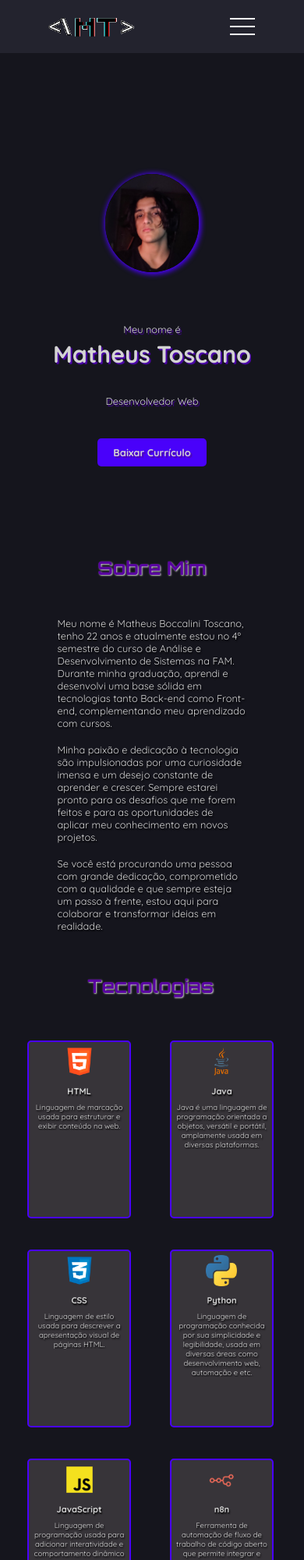
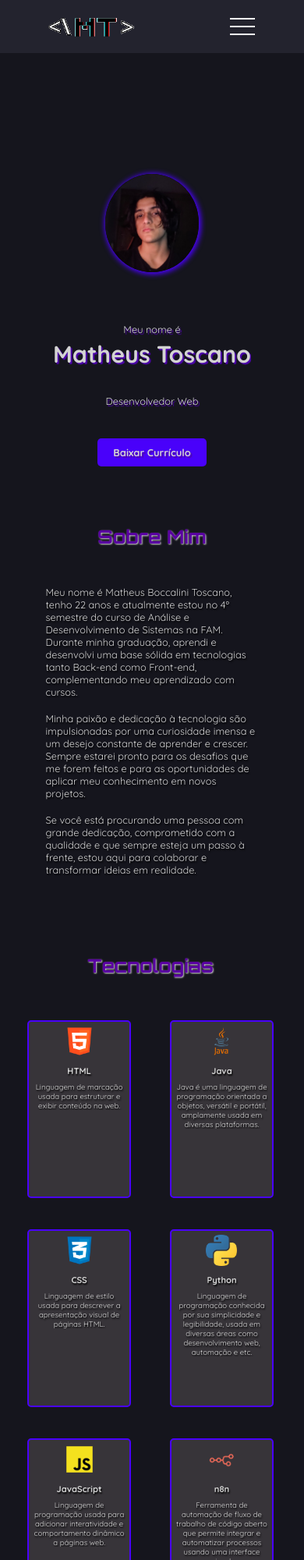
Before and after one commit to matheustoscano18/Portfolio, a plain HTML site: page index.html in a window 390 px wide. Shown: the top 2000 px of the page at 78% size. Drawn offline with Linux system fonts and the light colour scheme.

Commit message:
style fix

```diff
--- a/style.css
+++ b/style.css
@@ -170,19 +170,17 @@ main {
 
 /* COMEÇO SOBRE MIM */
 #sobre-mim {
-    height: 70vh;
     display: flex;
-    align-items: center;
     justify-content: center;
     overflow: hidden;
 }
 
 #sobre-text {
     width: 60vw;
-    padding: 15px;
-    margin: 30px;
+    margin: 15px;
     color: var(--cor-texto);
     text-shadow: var(--sombra-texto);
+    margin-bottom: 200px;
 }
 
 #sobre-text h2 {
@@ -207,7 +205,7 @@ main {
 
 #tecnologias {
     width: 99vw;
-    height: 99vh;
+    margin-bottom: 100px;
 }
 
 #tecnologias h2 {
@@ -221,7 +219,6 @@ main {
 
 #tech-logos {
     display: flex;
-    padding: 20px;
     flex-direction: column;
     align-items: center;
     overflow-y: hidden;
@@ -234,7 +231,7 @@ main {
 
 .tech-info {
     width: 20vw;
-    padding: 20px;
+    padding: 10px;
     margin: 20px;
     border-radius: 5px;
     background-color: rgba(110, 102, 102, 0.384);
@@ -433,12 +430,10 @@ main {
     }
 
     /* MEDIA QUERY SOBRE */
-    #sobre-mim {
-        margin-bottom: 50px;
-    }
 
     #sobre-text {
         width: 70vw;
+        margin-bottom: 100px;
     }
 
     #sobre-text h2 {
@@ -452,8 +447,7 @@ main {
 
     /* MEDIA QUERY TECNOLOGIAS */
     #tecnologias {
-        height: 115vh;
-        margin-bottom: 20px;
+        margin-bottom: 100px;
         overflow-y: hidden;
     }
 
```
